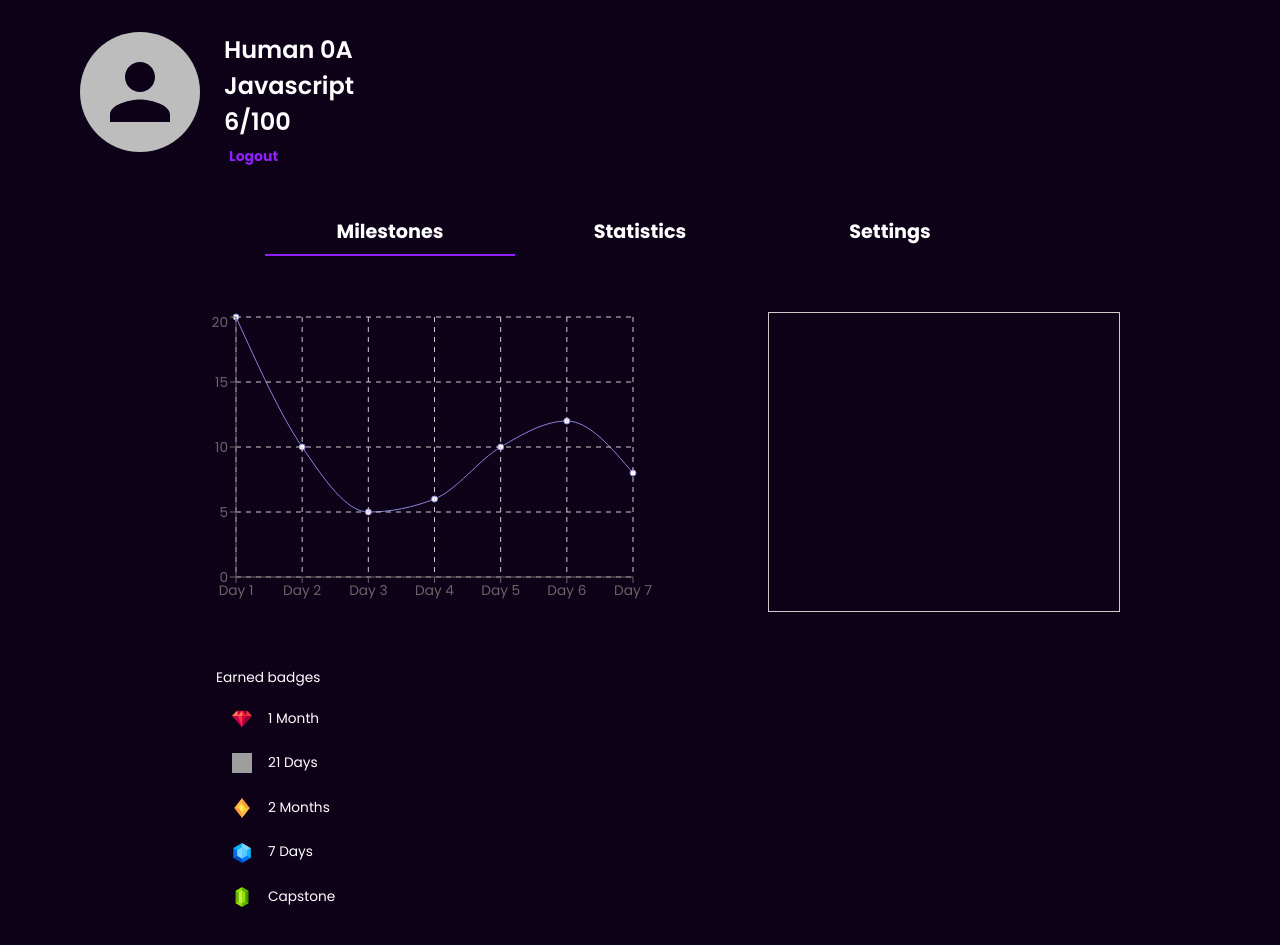
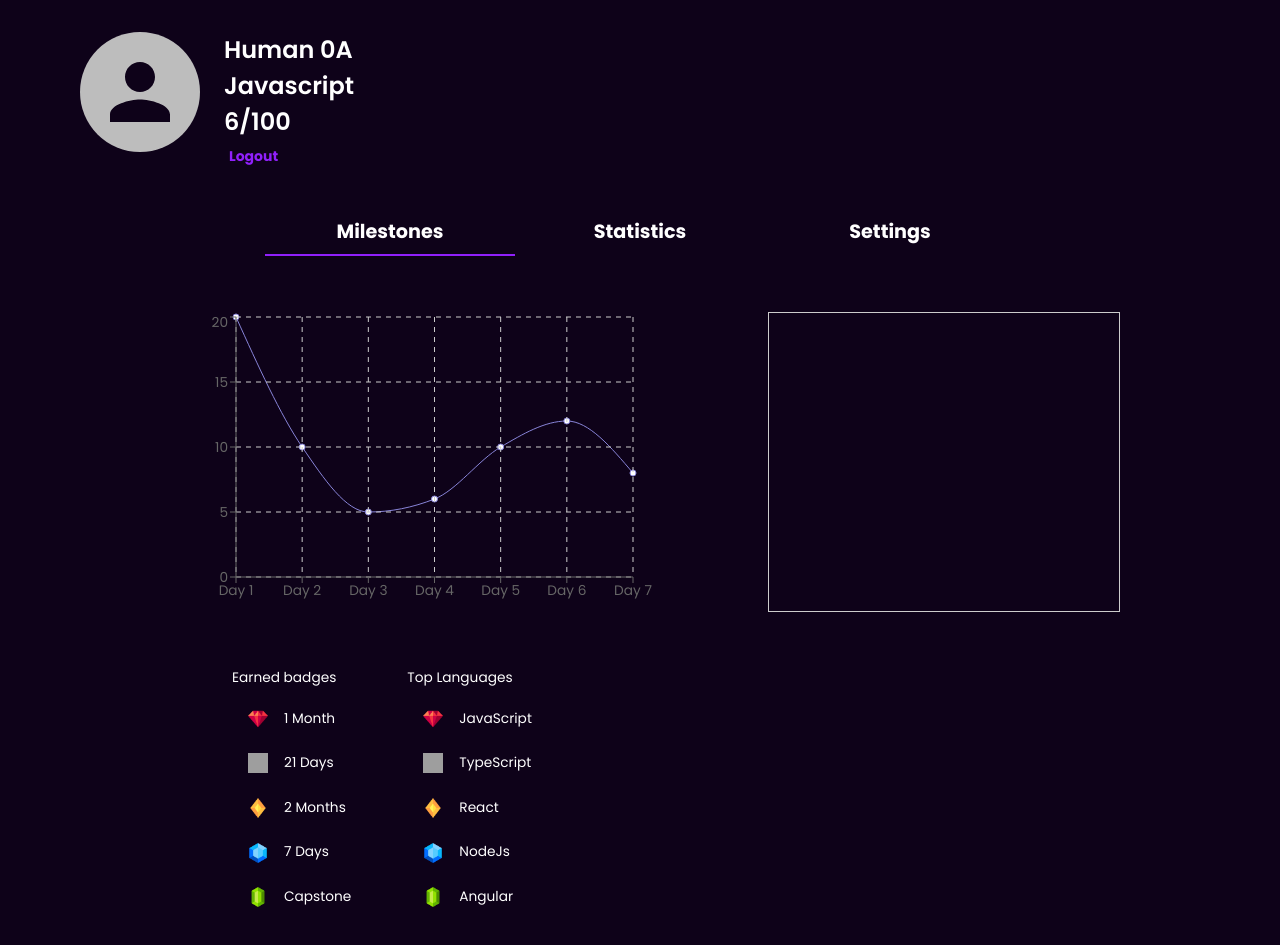
Before and after one commit to arndom/100Days-Companion, a React (Create React App) app: page /statistics in a window 1280 px wide. Shown: the top 945 px of the page. Built offline with nearby package versions, Linux system fonts and the light colour scheme; grey boxes are pictures that could not be loaded.

Commit message:
minor design changes

```diff
--- a/src/pages/Home/Statistics/Statistics.tsx
+++ b/src/pages/Home/Statistics/Statistics.tsx
@@ -62,8 +62,8 @@ const Statistics = (): JSX.Element => {
           <Box sx={classes.calendar}></Box>
         </Grid>
       </Grid>
-      <Grid container item>
-        <Grid sx={classes.badges} item xs={12} sm={12} md={6}>
+      <Grid container item justifyContent="flex-start">
+        <Grid sx={classes.badges}>
           <Typography>Earned badges</Typography>
           <List>
             {earnedBadges.map((badge, index) => (
@@ -74,7 +74,7 @@ const Statistics = (): JSX.Element => {
             ))}
           </List>
         </Grid>
-        <Grid sx={classes.languages} item xs={12} sm={12} md={6}>
+        <Grid sx={classes.languages}>
           <Typography>Top Languages</Typography>
           <List>
             {topLanguages.map((language, index) => (
--- a/src/pages/Home/Statistics/useStyles.tsx
+++ b/src/pages/Home/Statistics/useStyles.tsx
@@ -17,7 +17,7 @@ export const useStyles = {
   },
 
   badges: {
-    marginLeft: theme.spacing(5),
+    marginLeft: theme.spacing(7),
     marginTop: theme.spacing(2),
 
     '& .MuiListItemText-root': {
```
